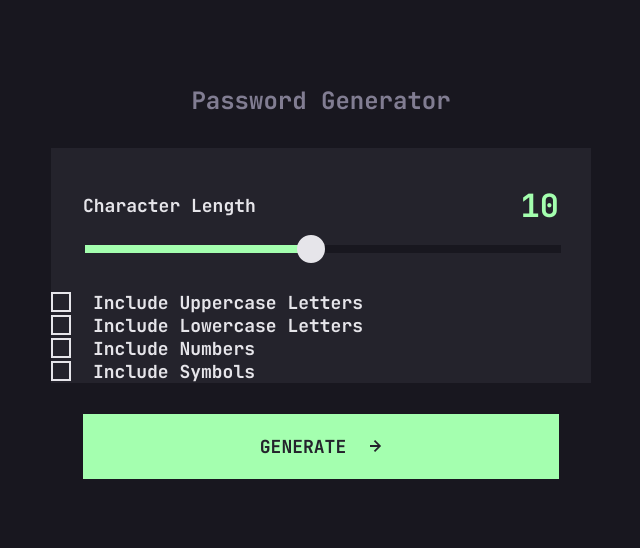
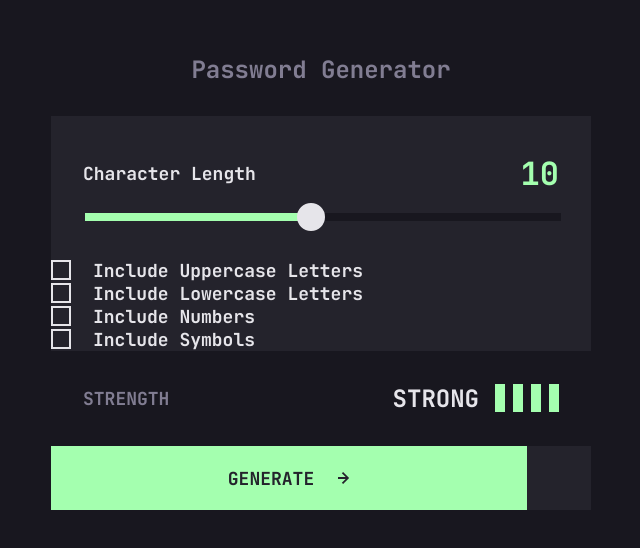
Before and after one commit to KiddAlexx/password-generator-app, a React (Vite) app: page / in a window 1280 px wide. Shown: the part 118-666 px from the top of the page, without its empty margins (319-959 px from the left). Built offline with nearby package versions, Linux system fonts and the light colour scheme.

Commit message:
feat(strength-indicator): create PasswordStrength component - add style + layout

```diff
--- a/package.json
+++ b/package.json
@@ -10,6 +10,7 @@
     "preview": "vite preview"
   },
   "dependencies": {
+    "clsx": "^2.1.1",
     "react": "^19.2.0",
     "react-dom": "^19.2.0"
   },
--- a/src/features/password-generator/PasswordGeneratorPage.tsx
+++ b/src/features/password-generator/PasswordGeneratorPage.tsx
@@ -4,6 +4,7 @@ import CustomSlider from "./components/CustomSlider";
 import styles from "./styles/PasswordGeneratorPage.module.css";
 import CustomButton from "./components/CustomButton";
 import RightArrowIcon from "../../assets/icons/icon-arrow-right.svg?react";
+import PasswordStrength from "./components/PasswordStrength";
 
 function PasswordGeneratorPage() {
   const [options, setOptions] = useState({
@@ -74,10 +75,11 @@ function PasswordGeneratorPage() {
             }
           />
         </fieldset>
+        <PasswordStrength passwordStrength={"strong"} />
+        <CustomButton>
+          GENERATE <RightArrowIcon />
+        </CustomButton>
       </div>
-      <CustomButton>
-        GENERATE <RightArrowIcon />
-      </CustomButton>
     </div>
   );
 }
--- /dev/null
+++ b/src/features/password-generator/components/PasswordStrength.tsx
@@ -0,0 +1,36 @@
+import clsx from "clsx";
+import styles from "../styles/PasswordStrength.module.css";
+
+export type StrengthLevel = "empty" | "too-weak" | "weak" | "medium" | "strong";
+
+interface PasswordStrengthProps {
+  passwordStrength: StrengthLevel;
+}
+
+const strengthConfig = {
+  empty: { text: "", bars: 0, color: "" },
+  "too-weak": { text: "TOO WEAK!", bars: 1, color: "red" },
+  weak: { text: "WEAK", bars: 2, color: "orange" },
+  medium: { text: "MEDIUM", bars: 3, color: "yellow" },
+  strong: { text: "STRONG", bars: 4, color: "green" },
+};
+
+function PasswordStrength({ passwordStrength }: PasswordStrengthProps) {
+  const { text, bars, color } = strengthConfig[passwordStrength];
+
+  return (
+    <div className={styles.strengthContainer}>
+      <span className={styles.strengthLabel}>STRENGTH</span>
+      <div className={styles.outputContainer}>
+        <output className="heading-m">{text}</output>
+        <ul className={clsx(styles.barContainer, styles[color])}>
+          {Array.from({ length: 4 }).map((_, i) => (
+            <li key={i} className={i < bars ? styles.filled : ""} />
+          ))}
+        </ul>
+      </div>
+    </div>
+  );
+}
+
+export default PasswordStrength;
--- /dev/null
+++ b/src/features/password-generator/styles/PasswordStrength.module.css
@@ -0,0 +1,49 @@
+.strengthContainer {
+  display: flex;
+  justify-content: space-between;
+  align-items: center;
+  width: 100%;
+  padding: 2rem;
+  background-color: var(--color-vdark-grey);
+}
+
+.strengthLabel {
+  color: var(--color-grey);
+}
+
+.outputContainer {
+  display: flex;
+  align-items: center;
+  gap: 1rem;
+}
+
+.barContainer {
+  display: flex;
+  gap: 0.5rem;
+}
+
+.barContainer li {
+  height: 1.75rem;
+  width: 0.625rem;
+  border: 2px solid var(--color-white);
+}
+
+.barContainer.red li.filled {
+  background-color: var(--color-red);
+  border-color: var(--color-red);
+}
+
+.barContainer.orange li.filled {
+  background-color: var(--color-orange);
+  border-color: var(--color-orange);
+}
+
+.barContainer.yellow li.filled {
+  background-color: var(--color-yellow);
+  border-color: var(--color-yellow);
+}
+
+.barContainer.green li.filled {
+  background-color: var(--color-neon-green);
+  border-color: var(--color-neon-green);
+}
```
Also changed, not shown: 1 other file (tests, documents, lock files or other folders).
